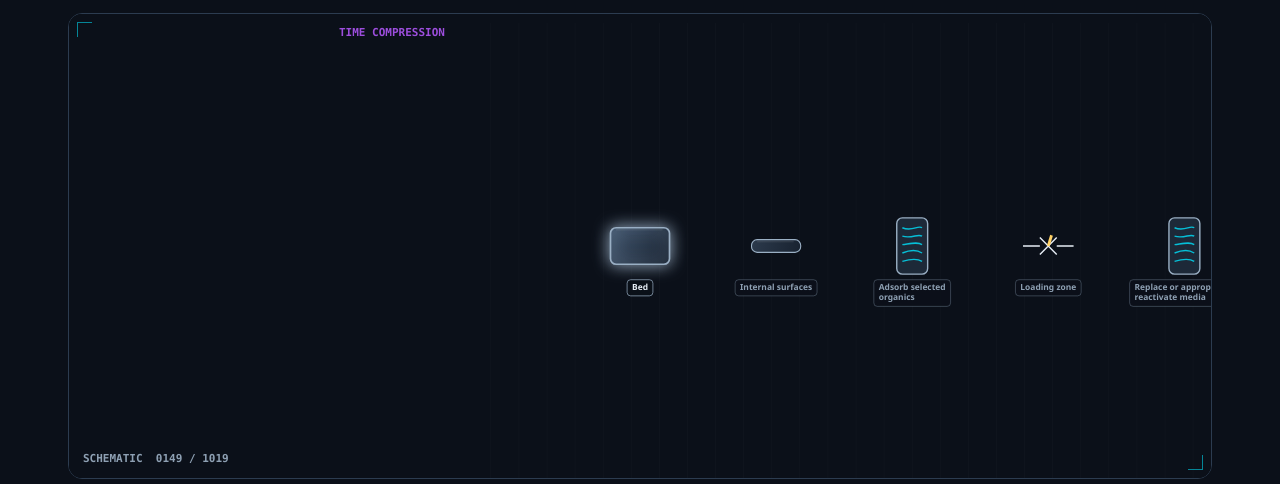
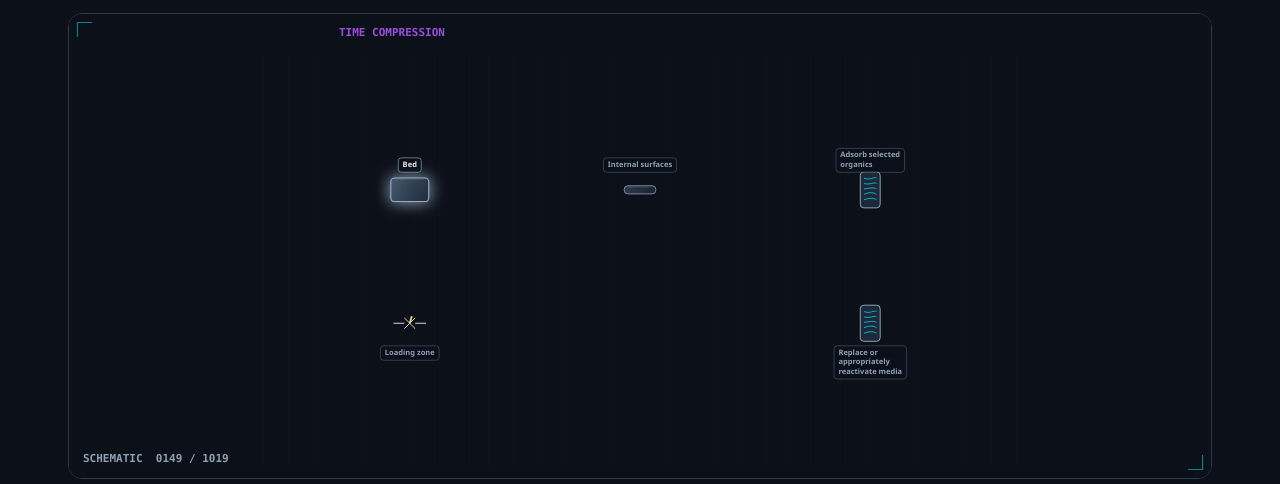
Before and after one commit to mizcausevic-dev/granular-activated-carbon-adsorber-explainer, a plain HTML site: page index.html in a window 1280 px wide. Shown: the part 310-794 px from the top of the page. Drawn offline with Linux system fonts and the light colour scheme.

Commit message:
Spread schematic parts so labels no longer overlap.

```diff
--- a/engine.js
+++ b/engine.js
@@ -1141,15 +1141,7 @@
     }
     var a = cen(prev);
     var b = cen(nodes);
-    var e = si === 0 ? smooth(Math.min(1, local / 0.45)) : smooth(Math.min(1, local / 0.32));
-    var z1 = si === 4 ? 1.02 : 1.12;
-    var z0 = si === 0 ? 1.0 : 1.06;
-    return {
-      x: a.x + (b.x - a.x) * e,
-      y: a.y + (b.y - a.y) * e,
-      z: z0 + (z1 - z0) * e,
-      si: si
-    };
+    return { x: 0.5, y: 0.48, z: 1, si: si };
   }
 
   function drawSilhouette(ctx, kind) {
@@ -1195,15 +1187,17 @@
 
   function drawLabel(ctx, node, p, on) {
     ctx.font = "600 12px ui-sans-serif, Segoe UI, sans-serif";
-    var lines = wrap(ctx, node.label, 148);
+    var lines = wrap(ctx, node.label, 128);
     var w = 0;
     var i;
     for (i = 0; i < lines.length; i++) w = Math.max(w, ctx.measureText(lines[i]).width);
-    w = Math.min(156, w + 14);
+    w = Math.min(136, w + 14);
     var h = lines.length * 15 + 8;
+    var above = node.y < 0.45;
     var lx = p.x - w / 2;
-    var ly = p.y + 48;
-    if (ly + h > 680) ly = p.y - 48 - h;
+    var ly = above ? p.y - 28 - h : p.y + 36;
+    if (lx < 28) lx = 28;
+    if (lx + w > 1172) lx = 1172 - w;
     ctx.fillStyle = "rgba(11,16,25,.86)";
     roundRect(ctx, lx, ly, w, h, 5);
     ctx.fill();
@@ -1257,6 +1251,7 @@
     var accent = roleColor(node.role);
     ctx.save();
     ctx.translate(p.x, p.y);
+    ctx.scale(0.72, 0.72);
     if (on) {
       ctx.shadowColor = accent;
       ctx.shadowBlur = 16;
```
Also changed, not shown: index.html (+1 -1 lines), scene.json (+10 -10 lines).
